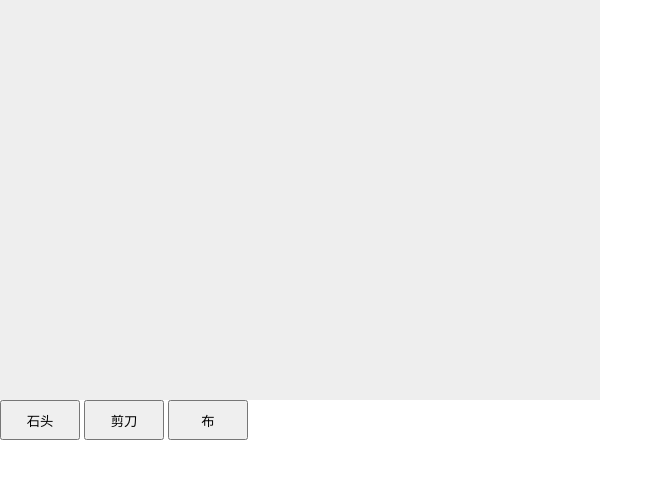
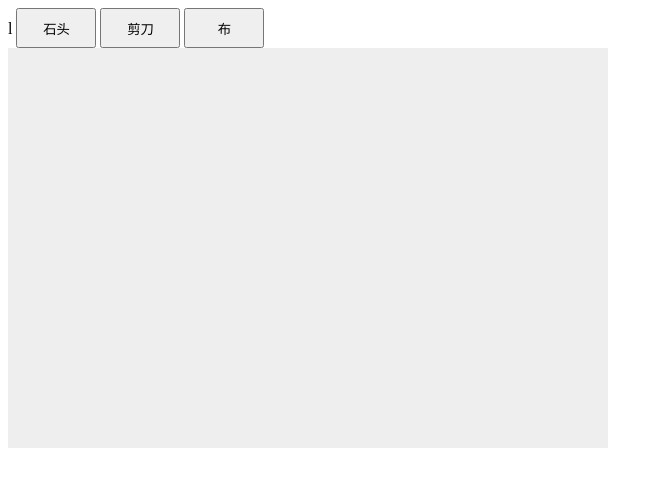
Before and after one commit to V-vincent/node-geekbang, a plain HTML site: page 03-http/02-spr/index.html in a window 1280 px wide. Shown: the whole page, without its empty margins (0-671 px from the left). Drawn offline with Linux system fonts and the light colour scheme.

Commit message:
样式修改

```diff
--- a/03-http/02-spr/index.html
+++ b/03-http/02-spr/index.html
@@ -2,22 +2,18 @@
 <head>
   <meta charset="utf-8">
   <style>
-    * {
-      padding: 0;
-      margin: 0;
-    }
     button {
       display: inline-block
     }
   </style>
 </head>
 
-<body>
-  <div id="output" style="height: 400px; width: 600px; background: #eee">
-  </div>
+<body>l
   <button id="rock" style="height: 40px; width: 80px">石头</button>
   <button id="scissor" style="height: 40px; width: 80px">剪刀</button>
   <button id="paper" style="height: 40px; width: 80px">布</button>
+  <div id="output" style="height: 400px; width: 600px; background: #eee">
+  </div>
 </body>
 <script>
   const $button = {
@@ -38,4 +34,5 @@
     })
   })
 </script>
+
 </html>
```
